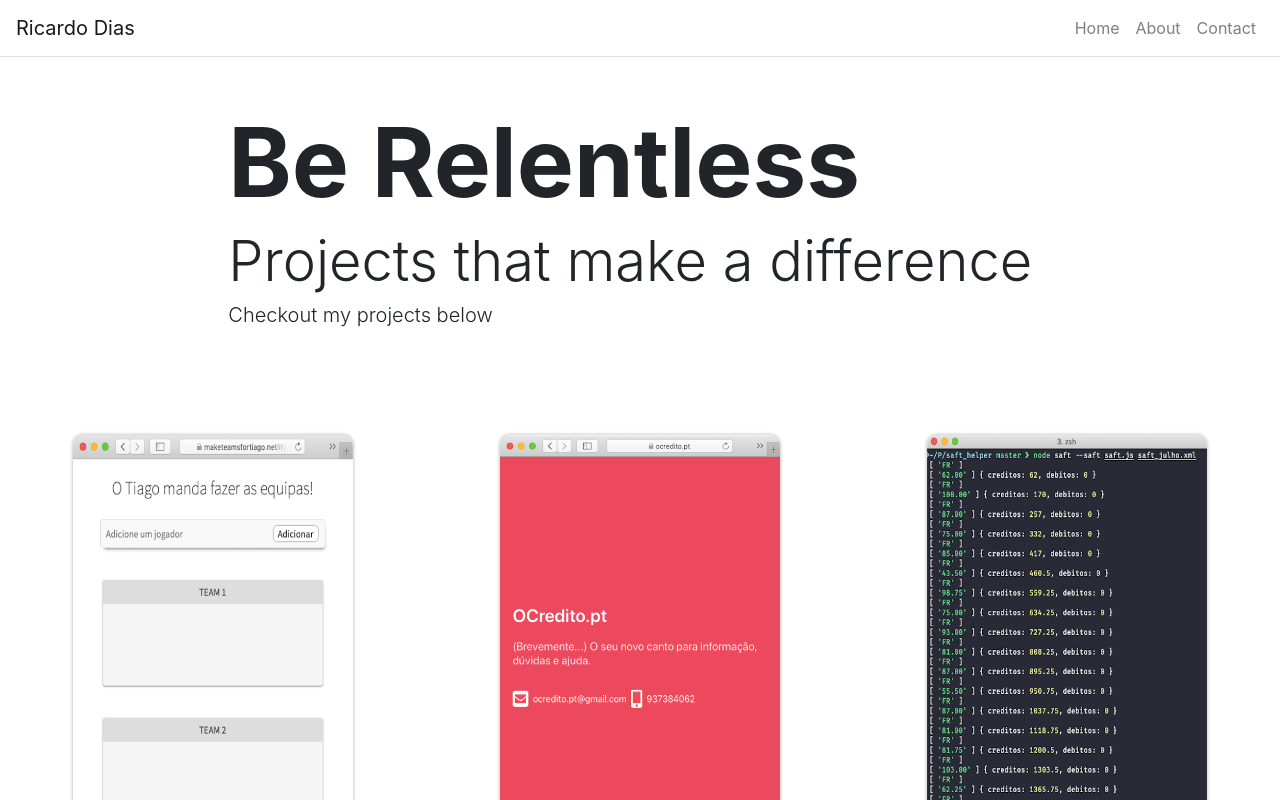
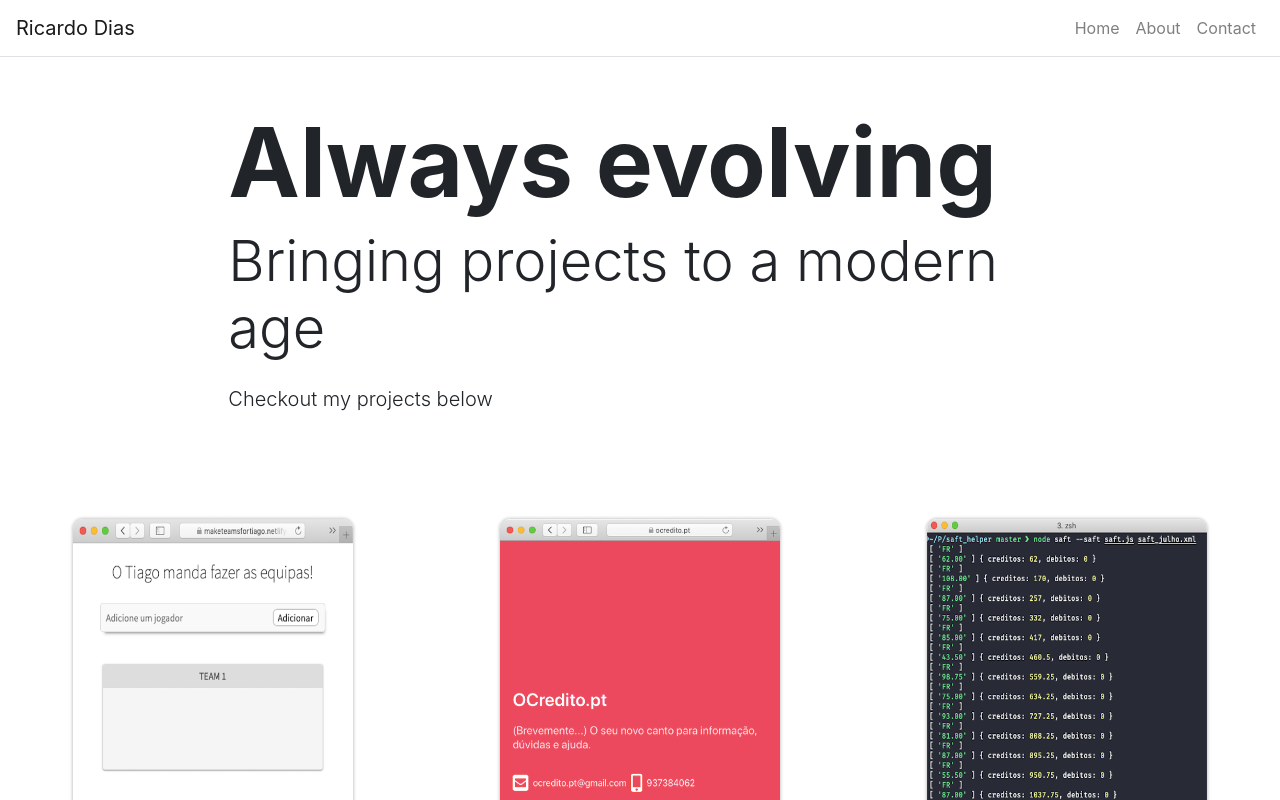
Before and after one commit to slowdata/my-portfolio, a React (Create React App) app: page / in a window 1280 px wide. Shown: the top 800 px of the page. Built offline with nearby package versions, Linux system fonts and the light colour scheme.

Commit message:
Change page to make it more personal to me

```diff
--- a/src/App.js
+++ b/src/App.js
@@ -19,8 +19,8 @@ class App extends Component {
       { title: "Contact", path: "/contact" }
     ],
     home: {
-      title: "Be Relentless",
-      subTitle: "Projects that make a difference",
+      title: "Always evolving",
+      subTitle: `Bringing projects to a modern age`,
       text: "Checkout my projects below"
     },
     about: {
@@ -32,8 +32,8 @@ class App extends Component {
     isHome: true
   };
   onHandleClick = path => {
-    console.log(path);
-    path.length !== 1
+    console.log(path.length);
+    path.length > 1
       ? this.setState({ isHome: false })
       : this.setState({ isHome: true });
   };
--- a/src/components/Hero.js
+++ b/src/components/Hero.js
@@ -14,6 +14,8 @@ const Hero = ({ title, subTitle, text }) => (
           {subTitle && (
             <h3 className="display-4 font-weight-light">{subTitle}</h3>
           )}
+        </Col>
+        <Col md={8} className="mt-3" sm={12}>
           {text && <h3 className="lead font-weight-light">{text}</h3>}
         </Col>
       </Row>
--- a/src/pages/AboutPage.js
+++ b/src/pages/AboutPage.js
@@ -3,7 +3,7 @@ import React from "react";
 import Hero from "../components/Hero";
 import Content from "../components/Content";
 
-const AboutPage = ({ title, subTitle, text }) => (
+const AboutPage = ({ title }) => (
   <>
     <Hero title={title} />
     <Content>
--- a/src/pages/ContactPage.js
+++ b/src/pages/ContactPage.js
@@ -15,12 +15,12 @@ class ContactPage extends Component {
   render() {
     const { title } = this.props;
     return (
-      <div>
+      <>
         <Hero title={title} />
         <Content>
           <Form>Coisas</Form>
         </Content>
-      </div>
+      </>
     );
   }
 }
--- a/src/pages/HomePage.js
+++ b/src/pages/HomePage.js
@@ -4,11 +4,13 @@ import Carousel from "../components/Carousel";
 
 import Hero from "../components/Hero";
 
-const HomePage = ({ ...props }) => (
-  <>
-    <Hero {...props} />
-    <Carousel />
-  </>
-);
+const HomePage = ({ ...props }) => {
+  return (
+    <>
+      <Hero {...props} />
+      <Carousel />
+    </>
+  );
+};
 
 export default HomePage;
```
